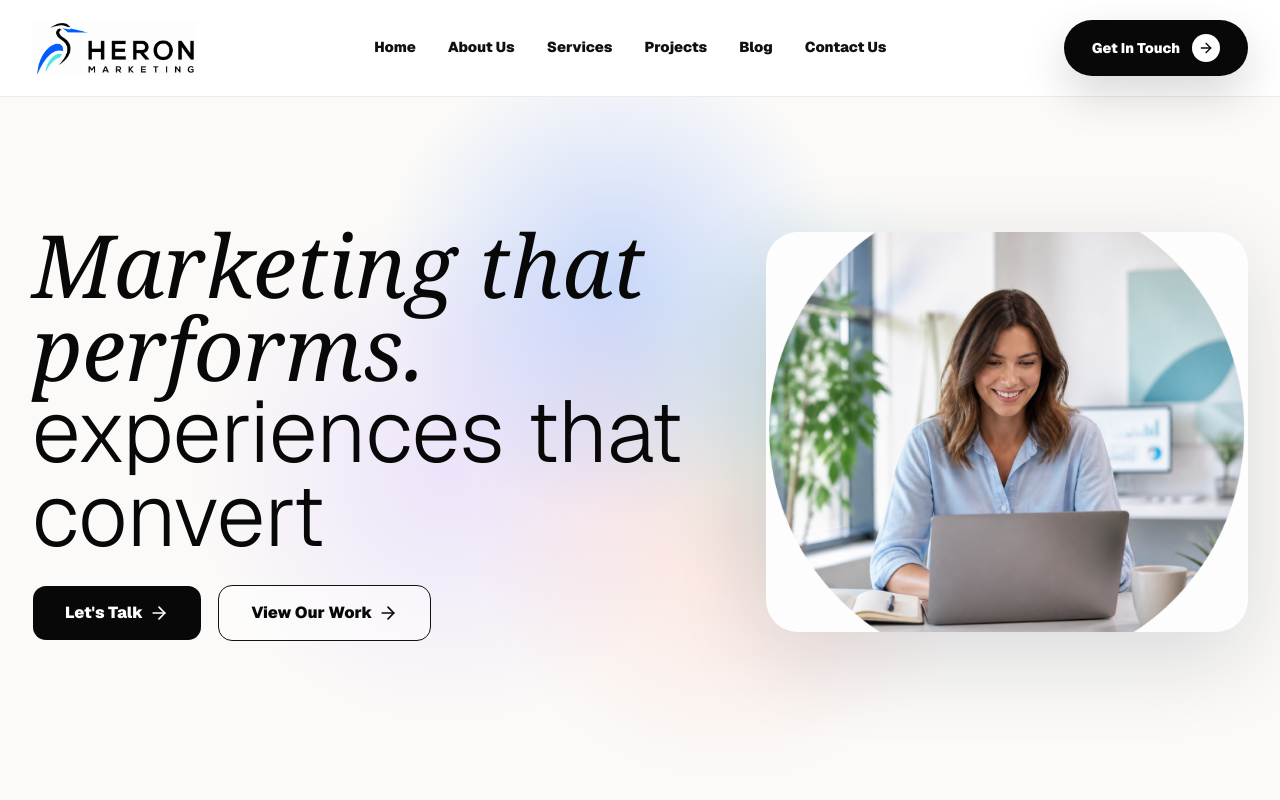
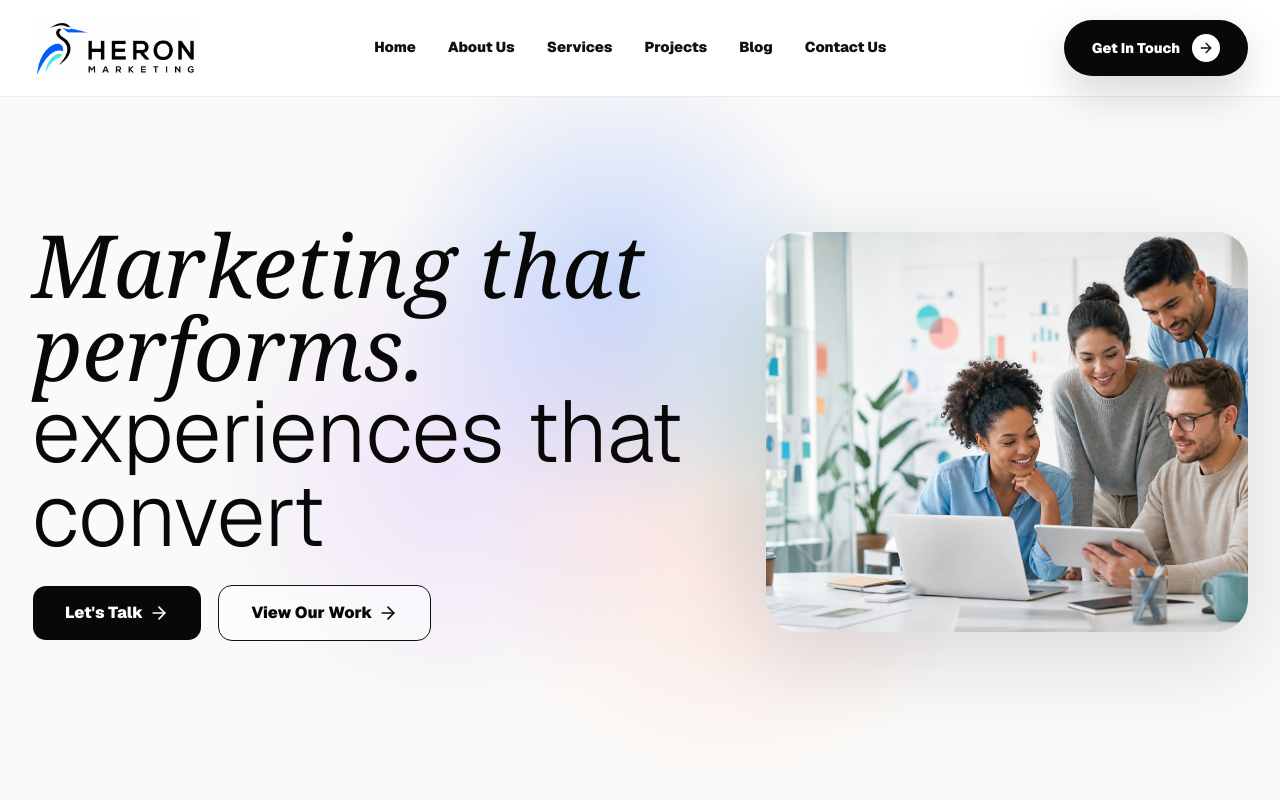
Before and after one commit to hammadi19/Heron, a Next.js app: page / in a window 1280 px wide. Shown: the top 800 px of the page. Built offline with nearby package versions, Linux system fonts and the light colour scheme.

Commit message:
Add brighter hero image

```diff
--- a/app/page.tsx
+++ b/app/page.tsx
@@ -106,7 +106,7 @@ export default function Home() {
             <div className="relative">
               <div className="relative h-[25rem] overflow-hidden rounded-[2rem] bg-[#e8edf2] shadow-[0_26px_90px_rgba(16,24,40,.14)]">
                 <Image
-                  src="/heron-hero-office.png"
+                  src="/heron-hero-bright.png"
                   alt="Heron Marketing strategists reviewing a growth plan"
                   fill
                   priority
```
Also changed, not shown: public/heron-hero-bright.png (added).
